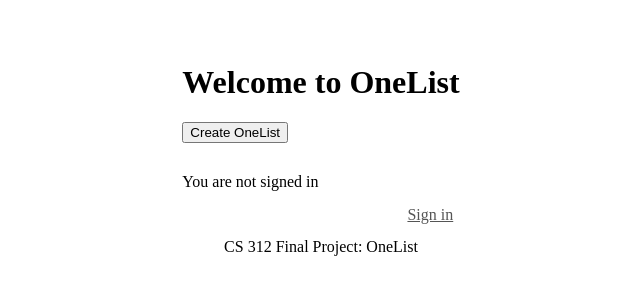
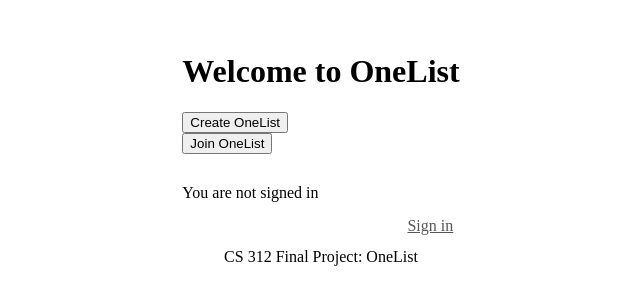
Before and after one commit to hjarai/spotify, a Next.js app: page / in a window 1280 px wide. Shown: the part 259-564 px from the top of the page, without its empty margins (319-959 px from the left). Built offline with nearby package versions, Linux system fonts and the light colour scheme; no server answers.

Commit message:
Added attendee sign in button to index, added tests to attendee sign in page

```diff
--- a/src/components/AttendeeSignInPage.js
+++ b/src/components/AttendeeSignInPage.js
@@ -6,22 +6,25 @@ import { useState } from 'react';
 /* eslint-disable no-undef, no-unused-vars */
 
 //assume setMode is what changes state to OneList page and Home page
-export default function AttendeeSignInPage({ setMode }){
+export default function AttendeeSignInPage({ setMode, user, setUser }){
     const [eventId, seteventId] = useState();
-    const [user, setUser] = useState();
-
 
     return(
         <div>
+            <h1> Sign in to your OneList! </h1>
             <div>
+                <h2> Event ID </h2>
                 <textarea
-                    placeholder = "Enter Event ID"
+                    aria-label = "EventId"
+                    placeholder = "Enter 6-digit Event ID"
                     value={eventId}
                     onChange={(event)=>seteventId(event.target.value)}
                     />
             </div>
             <div>
+                <h2> Username </h2>
                 <textarea
+                    aria-label = "User"
                     placeholder = "Enter a username"
                     value={user}
                     onChange={(event)=>setUser(event.target.value)}
@@ -29,8 +32,15 @@ export default function AttendeeSignInPage({ setMode }){
             </div>
 
         {/* //all the buttons here */}
-        <button disabled={!eventId} onClick={() => setMode(eventId)}>Sign in</button>
-        <button onClick={() => setMode()}>Cancel</button>
+        <button
+            disabled={!eventId || eventId.length!==6}
+            onClick={() => setMode(eventId)}>
+                Sign In
+            </button>
+        <button
+            onClick={() => setMode()}>
+                Cancel
+            </button>
         </div>
     );
 }
--- a/src/pages/index.js
+++ b/src/pages/index.js
@@ -16,6 +16,7 @@ import data from '../../data/songs.json';
 import SongResults from '../components/SongResults.js';
 
 import Queue from '../components/Queue.js';
+import AttendeeSignInPage from '../components/AttendeeSignInPage.js';
 
 export default function Home() {
   const [view, setView] = useState('home');
@@ -24,17 +25,23 @@ export default function Home() {
   const [sortType, setSortType] = useState('title');
   const [songs] = useState(data);
   const [queue,setQueue] = useState([]);
+  const [user, setUser] = useState();
 
-  const setMode = (OneList) => {
+  const setMode = (param) => {
     //need another if statement to transition from home component to creation page
-    if (OneList === undefined) {
+    if (param === undefined) {
       setView('home')
       }
-    else if (OneList === 'AddPage') {
+    else if (param === 'AddPage') {
       setView('AddPage');
     }
+    else if (typeof param === 'string') {
+      //const serverdata = fetch OneList corresponsing with param from server
+      //setOneList(serverdata)
+      setView('OneList');
+    }
     else {
-      setOneList(OneList);
+      setOneList(param);
       setView('OneList');
     }
   };
@@ -72,12 +79,18 @@ export default function Home() {
   console.log();
 
   const pageContent = (view === 'createOneList')? <CreationPage setMode = {setMode}/>
-  :(view === 'OneList')? <PlaylistPage setMode = {setMode} OneList = {oneList} />
-  :(view === 'AddPage')? <AddPage setMode = {setMode} OneList={oneList}/>
-  :<>
-    <h1 className="title">Welcome to OneList</h1>
-    <button className="CreateOneListButton" onClick = {() => {setView('createOneList')}}>Create OneList</button>
-  </>
+    :(view === 'attendeeSignIn')? <AttendeeSignInPage setMode = {setMode} user={user} setUser={setUser}/>
+    :(view === 'OneList')? <PlaylistPage setMode = {setMode} OneList = {oneList} user={user}/>
+    :(view === 'AddPage')? <AddPage setMode = {setMode} OneList={oneList}/>
+    :<div>
+      <h1 className="title">Welcome to OneList</h1>
+      <div>
+        <button className="CreateOneListButton" onClick = {() => {setView('createOneList')}}>Create OneList</button>
+      </div>
+      <div>
+        <button className="JoinOneListButton" onClick = {() => {setView('attendeeSignIn')}}>Join OneList</button>
+      </div>
+    </div>
 
   return (
     <div className={styles.container}>
--- a/src/styles/globals.css
+++ b/src/styles/globals.css
@@ -24,6 +24,19 @@ main {
   align-items: center;
 }
 .CreateOneListButton{
+  font-family: Arial, Helvetica, sans-serif;
+  background-color: #87CEFA;
+  font-size: 16px;
+  padding: 16px 40px;
+  border-radius: 8px;
+  border: 4px solid #87CEFA;
+  margin-top: 10px;
+  margin-bottom: 10px;
+  border: 3px solid;
+  cursor: pointer;
+
+}
+.JoinOneListButton{
   font-family: Arial, Helvetica, sans-serif;
   background-color: #87CEFA;
   font-size: 16px;
```
Also changed, not shown: 1 other file (tests, documents, lock files or other folders).
